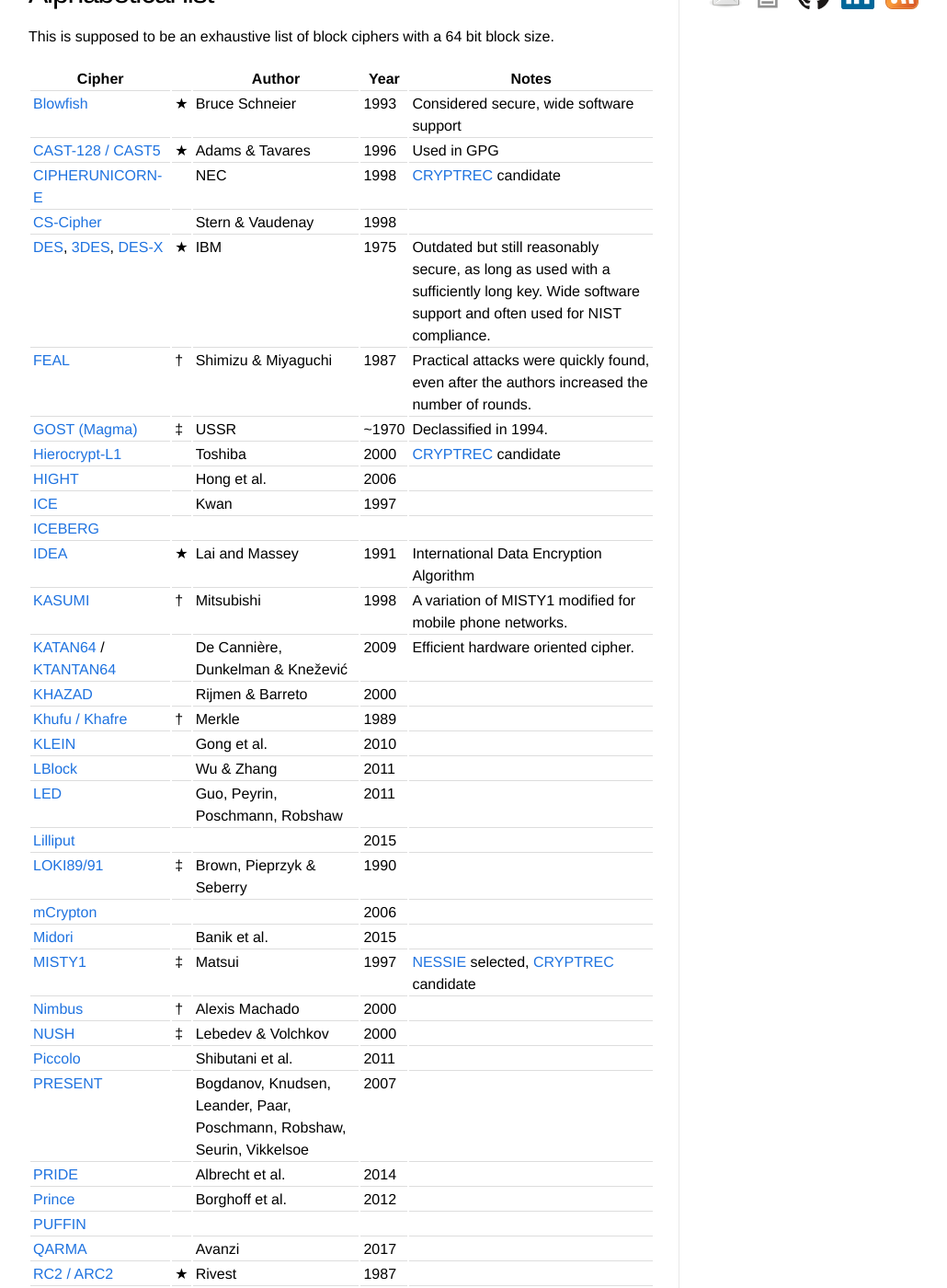
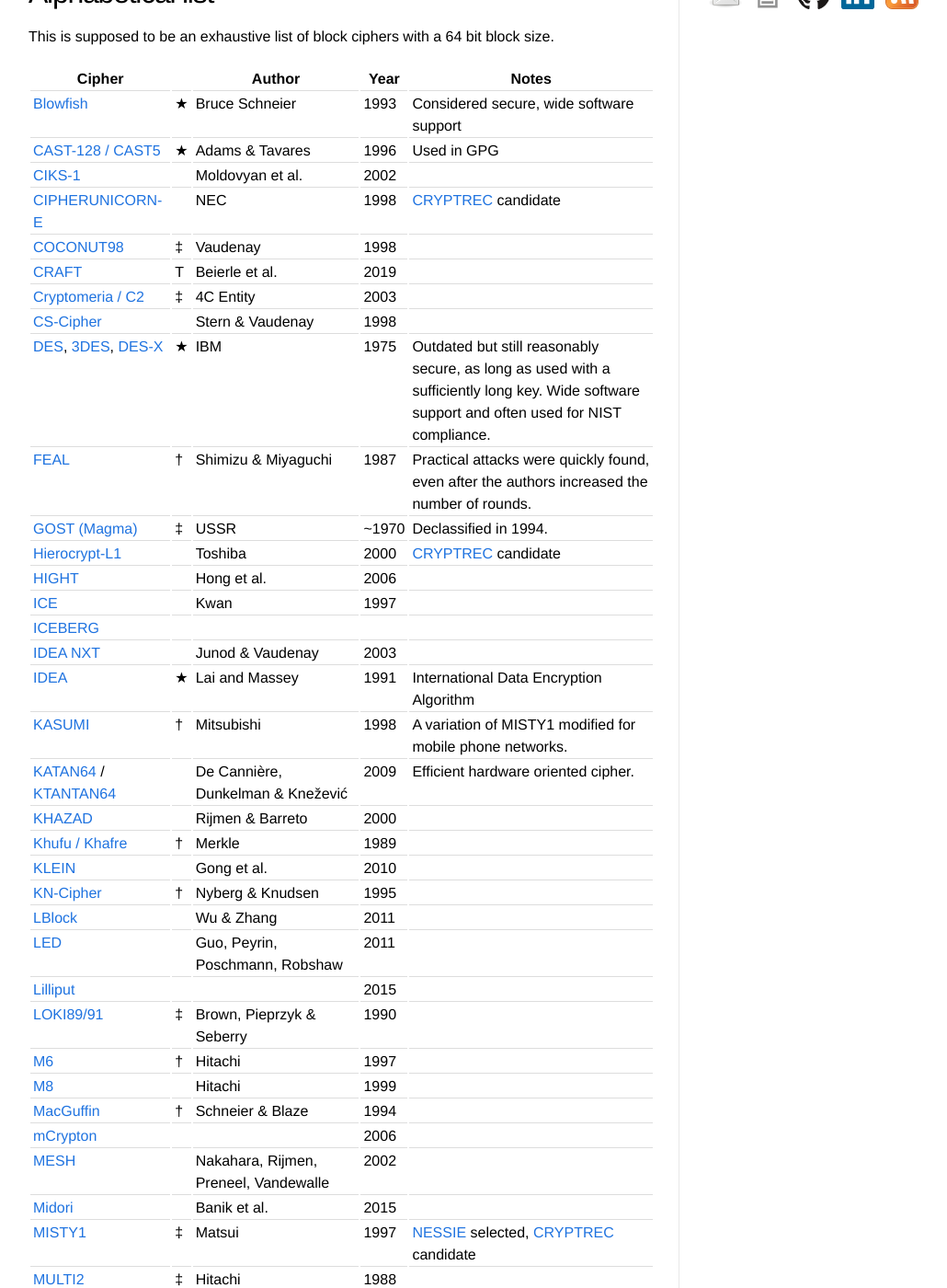
Before and after one commit to Sjord/Sjord.github.io, a Jekyll site: the page built from _posts/2023-04-06-encryption-64-bit-block-ciphers.md, in a window 1280 px wide and 1400 px high, scrolled down 554 px. Shown: the whole window at 92% size, without its empty margins (109-1139 px from the left). Built offline with Jekyll 4.4.1, drawn with Linux system fonts in a browser that asks for light colours; some of the changed text lies outside the part shown.

Commit message:
Even more ciphers

```diff
--- a/_posts/2023-04-06-encryption-64-bit-block-ciphers.md
+++ b/_posts/2023-04-06-encryption-64-bit-block-ciphers.md
@@ -21,7 +21,11 @@
 |--------|---|--------|------|-------|
 | [Blowfish](https://en.wikipedia.org/wiki/Blowfish_(cipher)) | ★ | Bruce Schneier | 1993 | Considered secure, wide software support |
 | [CAST-128 / CAST5](https://en.wikipedia.org/wiki/CAST-128)| ★ | Adams & Tavares | 1996 | Used in GPG |
+| [CIKS-1](https://en.wikipedia.org/wiki/CIKS-1) | | Moldovyan et al. | 2002 | |
 | [CIPHERUNICORN-E](https://en.wikipedia.org/wiki/CIPHERUNICORN-E) | | NEC | 1998 | [CRYPTREC](https://en.wikipedia.org/wiki/CRYPTREC) candidate |
+| [COCONUT98](https://en.wikipedia.org/wiki/COCONUT98) | ‡ | Vaudenay | 1998 | |
+| [CRAFT](https://eprint.iacr.org/2019/210) | T | Beierle et al. | 2019 | |
+| [Cryptomeria / C2](https://en.wikipedia.org/wiki/Cryptomeria_cipher) | ‡ | 4C Entity | 2003 | |
 | [CS-Cipher](https://en.wikipedia.org/wiki/CS-Cipher) | | Stern & Vaudenay | 1998 | |
 | [DES](https://en.wikipedia.org/wiki/Data_Encryption_Standard), [3DES](https://en.wikipedia.org/wiki/Triple_DES), [DES-X](https://en.wikipedia.org/wiki/DES-X) | ★ | IBM | 1975 | Outdated but still reasonably secure, as long as used with a sufficiently long key. Wide software support and often used for NIST compliance. |
 | [FEAL](https://en.wikipedia.org/wiki/FEAL) | † | Shimizu & Miyaguchi | 1987 | Practical attacks were quickly found, even after the authors increased the number of rounds. |
@@ -30,19 +34,28 @@
 | [HIGHT](https://www.iacr.org/archive/ches2006/04/04.pdf) | | Hong et al. | 2006 | |
 | [ICE](https://en.wikipedia.org/wiki/ICE_(cipher)) | | Kwan | 1997 | |
 | [ICEBERG](https://iacr.org/archive/fse2004/30170280/30170280.pdf) | | | | |
+| [IDEA NXT](https://en.wikipedia.org/wiki/IDEA_NXT) | | Junod & Vaudenay | 2003 | |
 | [IDEA](https://en.wikipedia.org/wiki/International_Data_Encryption_Algorithm) | ★ | Lai and Massey | 1991 | International Data Encryption Algorithm |
 | [KASUMI](https://en.wikipedia.org/wiki/KASUMI) | † | Mitsubishi | 1998 | A variation of MISTY1 modified for mobile phone networks. |
 | [KATAN64](https://www.iacr.org/archive/ches2009/57470273/57470273.pdf) / [KTANTAN64](https://www.iacr.org/archive/ches2009/57470273/57470273.pdf) | | De Cannière, Dunkelman & Knežević | 2009 | Efficient hardware oriented cipher.
 | [KHAZAD](https://en.wikipedia.org/wiki/KHAZAD) | | Rijmen & Barreto | 2000 | |
 | [Khufu / Khafre](https://en.wikipedia.org/wiki/Khufu_and_Khafre) | † | Merkle | 1989 |
 | [KLEIN](https://ris.utwente.nl/ws/portalfiles/portal/5095833/The_KLEIN_Block_Cipher.pdf) | | Gong et al. | 2010 | |
+| [KN-Cipher](https://en.wikipedia.org/wiki/KN-Cipher) | † | Nyberg & Knudsen | 1995 | |
 | [LBlock](https://eprint.iacr.org/2011/345.pdf) | | Wu & Zhang | 2011 | |
 | [LED](https://eprint.iacr.org/2012/600.pdf) | | Guo, Peyrin, Poschmann, Robshaw | 2011 | |
 | [Lilliput](/papers/2015/extended-generalized-feistel-networks-using-matrix-representation-to-propose-a-new-lightweight-block-cipher-lilliput.pdf) | | | 2015 | |
 | [LOKI89/91](https://en.wikipedia.org/wiki/LOKI) | ‡ | Brown, Pieprzyk & Seberry | 1990 |
+| [M6](https://en.wikipedia.org/wiki/M6_(cipher)) | † | Hitachi | 1997 | |
+| [M8](https://en.wikipedia.org/wiki/M8_(cipher)) | | Hitachi | 1999 | |
+| [MacGuffin](https://en.wikipedia.org/wiki/MacGuffin_(cipher)) | † | Schneier & Blaze | 1994 | |
 | [mCrypton](/papers/2006/mcrypton-a-lightweight-block-cipher-for-security-of-low-cost-rfid-tags-and-sensors.pdf) | | | 2006 | |
+| [MESH](https://en.wikipedia.org/wiki/MESH_(cipher)) | | Nakahara, Rijmen, Preneel, Vandewalle | 2002 | |
 | [Midori](https://eprint.iacr.org/2015/1142.pdf) | | Banik et al. | 2015 | |
 | [MISTY1](https://en.wikipedia.org/wiki/MISTY1) | ‡ | Matsui | 1997 | [NESSIE](https://en.wikipedia.org/wiki/NESSIE) selected, [CRYPTREC](https://en.wikipedia.org/wiki/CRYPTREC) candidate |
+| [MULTI2](https://en.wikipedia.org/wiki/MULTI2) | ‡ | Hitachi | 1988 | |
+| [MultiSwap](https://en.wikipedia.org/wiki/MultiSwap) | † | Microsoft | 1999 | |
+| [NewDES](https://en.wikipedia.org/wiki/NewDES) | | Scott | 1985 | |
 | [Nimbus](https://en.wikipedia.org/wiki/Nimbus_(cipher)) | † | Alexis Machado | 2000 | |
 | [NUSH](https://en.wikipedia.org/wiki/NUSH) | ‡ | Lebedev & Volchkov | 2000 | |
 | [Piccolo](https://iacr.org/workshops/ches/ches2011/presentations/Session%207/CHES2011_Session7_3.pdf) | | Shibutani et al. | 2011 | |
@@ -50,19 +63,22 @@
 | [PRIDE](https://eprint.iacr.org/2014/453.pdf) | | Albrecht et al. | 2014 | |
 | [Prince](https://en.wikipedia.org/wiki/Prince_(cipher)) | | Borghoff et al. | 2012 | |
 | [PUFFIN](https://citeseerx.ist.psu.edu/document?repid=rep1&type=pdf&doi=6c1edca0a9800edfb76aca96915ab6f8fcb80cdd) | | | | |
-| [QARMA](https://en.wikipedia.org/wiki/QARMA) | | Avanzi | 2017 | |
+| [QARMA](https://en.wikipedia.org/wiki/QARMA), [V2](https://eprint.iacr.org/2023/929) | T | Avanzi | 2017 | |
 | [RC2 / ARC2](https://en.wikipedia.org/wiki/RC2) | ★ | Rivest | 1987 | |
 | [RC5](https://en.wikipedia.org/wiki/RC5) | | Rivest | 1994 | |
 | [RECTANGLE](https://csrc.nist.gov/csrc/media/events/lightweight-cryptography-workshop-2015/documents/papers/session8-wentao-paper.pdf) | | Zhang et al. | 2015 | |
+| [Red Pike](https://en.wikipedia.org/wiki/Red_Pike_(cipher)) | | GCHQ | ~1990 | |
 | [RoadRunneR](https://eprint.iacr.org/2015/906.pdf) | | | | |
-| [SAFER++](http://everything.explained.today/SAFER/) | | Massey et al. | 2000 | |
+| [SAFER](https://en.wikipedia.org/wiki/SAFER) | | Massey et al. | 2000 | |
 | [SHARK](https://en.wikipedia.org/wiki/SHARK) | | Rijmen et al. | 1996 | a predecessor of AES. |
 | [Simeck](https://eprint.iacr.org/2015/612.pdf) | | Yang et al. | 2015 | |
-| [SKINNY / MANTIS](https://eprint.iacr.org/2016/660.pdf) | | Beierle et al. | 2016 | |
+| [SKINNY / MANTIS](https://eprint.iacr.org/2016/660.pdf) | T | Beierle et al. | 2016 | |
 | [Skipjack](https://en.wikipedia.org/wiki/Skipjack_(cipher)) | | NSA | 1998 | Small key size of 80 bits. Intended for use in the controversial Clipper chip. |
 | [SPARX](https://www.cryptolux.org/index.php/SPARX) | | Dinu et al. | 2016 | |
 | [Speck](https://en.wikipedia.org/wiki/Speck_(cipher)) / [Simon](https://en.wikipedia.org/wiki/Simon_(cipher)) | | NSA | 2013 | |
+| [Spectr-H64](https://en.wikipedia.org/wiki/Spectr-H64) | † | Moldovyan et al. | 2001 | |
 | [SPEED](http://target0.be/madchat/crypto/hash-lib-algo/speed/speed-paper.pdf) | ‡ | Yuliang Zheng | 1997 | |
+| [SXAL](https://en.wikipedia.org/wiki/SXAL/MBAL) | ‡ | Laurel Intelligent Systems | 1993 | |
 | [TEA](https://en.wikipedia.org/wiki/Tiny_Encryption_Algorithm) | ‡ | Needham & Wheeler | 1994 | Tiny Encryption Algorithm. Vulnerable to related-key attacks. Improved with XTEA and XXTEA. |
 | [Treyfer](https://en.wikipedia.org/wiki/Treyfer) | ‡ | Gideon Yuval | 1997 | |
 | [TWINE](https://www.nec.com/en/global/rd/tg/code/symenc/pdf/twine_LC11.pdf) | | NEC | 2011 | |
```
Also changed, not shown: other parts of _posts/2023-04-06-encryption-64-bit-block-ciphers.md (+1 -0 lines).
